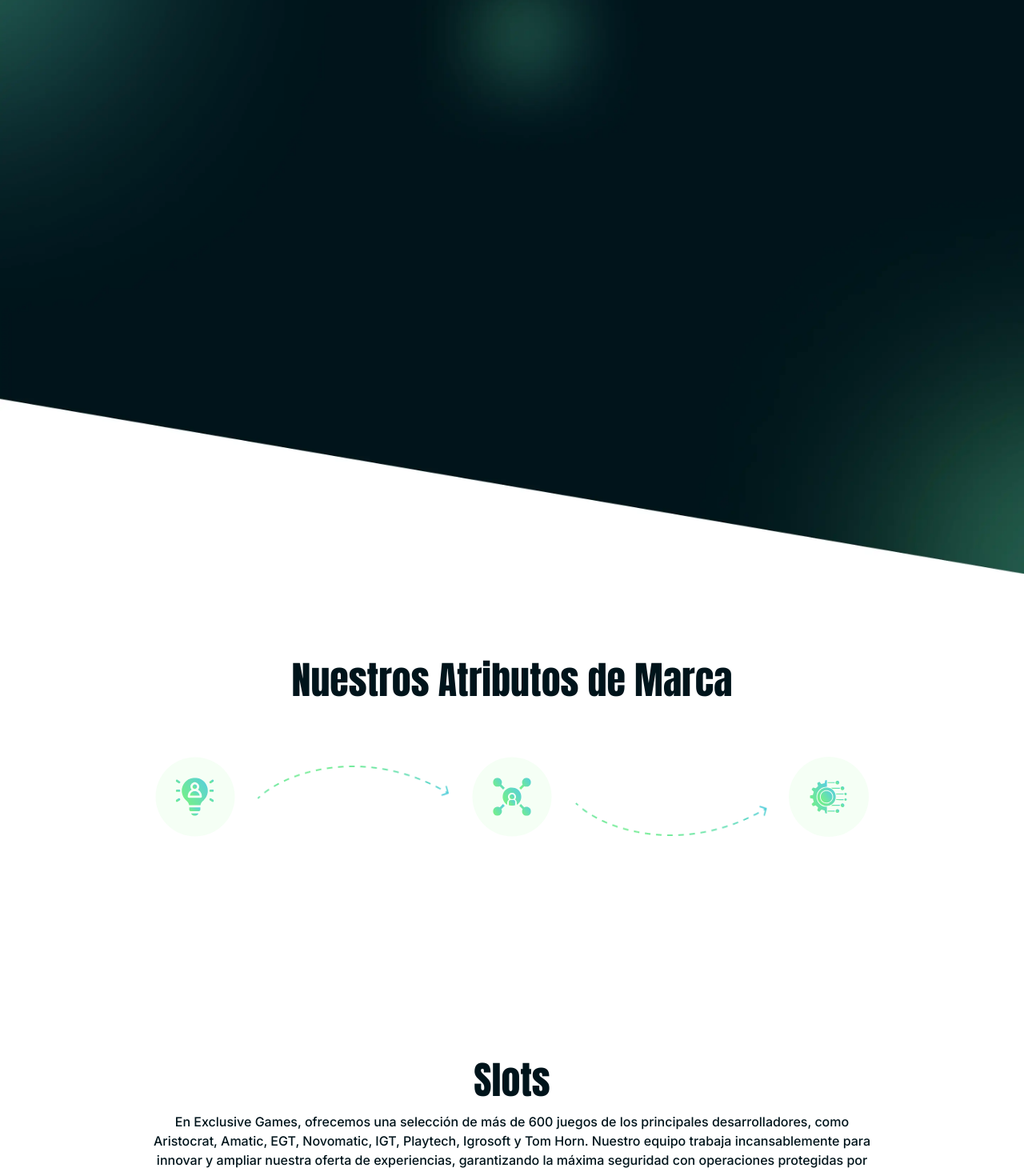
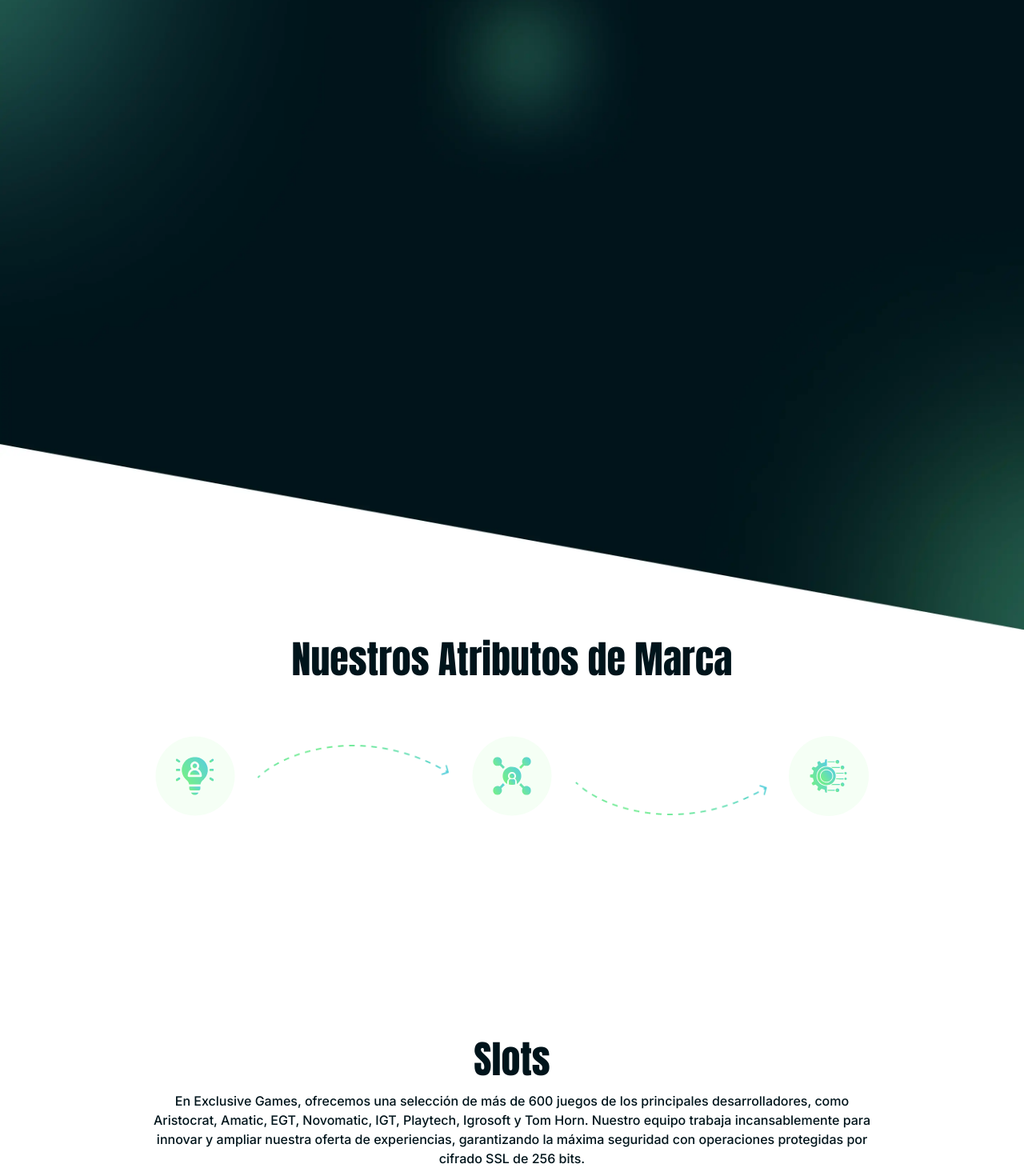
Before and after one commit to radialcoderavipoonia/exclusive-game-practice, a Next.js app: page / in a window 1280 px wide. Shown: the part 1310-2775 px from the top of the page at 80% size. Built offline with nearby package versions, Linux system fonts and the light colour scheme.

Commit message:
spacing set small screen

```diff
--- a/src/app/page.js
+++ b/src/app/page.js
@@ -36,7 +36,7 @@ export default function Home() {
       <Nuestra />
       <Marca />
       <Slots />
-      <div className="bg-[url('/assets/images/background/jackpot_image.webp')] md:bg-100 bg-cover bg-no-repeat xl:py-60 lg:py-40 md:py-32 pt-20 pb-36">
+      <div className="bg-[url('/assets/images/background/jackpot_image.webp')] md:bg-100 bg-cover bg-no-repeat xl:py-60 lg:py-40 md:py-32 pt-20 pb-44">
         <Jackpot />
         <Plataforma />
         <Vivo />
--- a/src/components/home/CasinoNight.jsx
+++ b/src/components/home/CasinoNight.jsx
@@ -5,7 +5,7 @@ import Image from "next/image"; // Importing Image component from Next.js
 // CasinoNight component
 const CasinoNight = () => {
   return (
-    <div id="choose" className="container xl:max-w-[1140px] mx-auto xl:px-0 px-3 md:py-20 pb-20 sm:mt-0 mt-[-50px]"> {/* Container */}
+    <div id="choose" className="container xl:max-w-[1140px] mx-auto xl:px-0 px-3 md:py-20 pb-10 sm:mt-0 mt-[-100px]"> {/* Container */}
       <div className="flex md:flex-row flex-col-reverse items-center md:gap-14 gap-8"> {/* Flex container */}
         <div className="max-w-[526px]"  data-aos="fade-right"> {/* Text content */}
           <h2 className="text-dark-green md:text-start text-center leading-[100%] font-anton font-normal xl:text-3xl lg:text-[36px] text-[30px] mb-0">
--- a/src/components/home/Marca.jsx
+++ b/src/components/home/Marca.jsx
@@ -5,7 +5,7 @@ import Image from "next/image";
 // Define the Marca component
 const Marca = () => {
   return (
-    <div className="container xl:max-w-[1140px] mx-auto xl:px-0 px-3 xl:py-24 lg:pb-16 pb-12 sm:mt-0 mt-[-50px]">
+    <div className="container xl:max-w-[1140px] mx-auto xl:px-0 px-3 xl:pb-24 lg:pb-16 pb-12 sm:mt-0 mt-[-50px]">
       {/* Title of the section */}
       <p className="text-center font-anton font-normal xl:text-3xl lg:text-[36px] text-[30px] text-dark-green mb-0">
         Nuestros Atributos de Marca
--- a/src/components/home/Nuestra.jsx
+++ b/src/components/home/Nuestra.jsx
@@ -12,7 +12,7 @@ const Nuestra = () => {
         className="bg-[url('/assets/images/background/nuestra_image.webp')] md:bg-100 bg-cover bg-center bg-no-repeat mt-[-1px]"
       >
         <div className="container xl:max-w-[1140px] mx-auto xl:px-0 px-3">
-          <div className="xl:pt-[74px] lg:pb-[243px] md:pb-44 pb-44">
+          <div className="xl:pt-[74px] lg:pb-[313px] md:pb-48 pb-52">
             {/* Main content */}
             <div className="flex md:flex-row flex-col justify-center items-center xl:gap-16 gap-8">
               {/* First column */}
```
